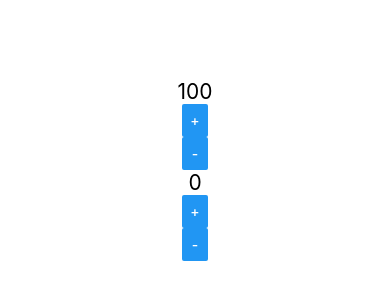
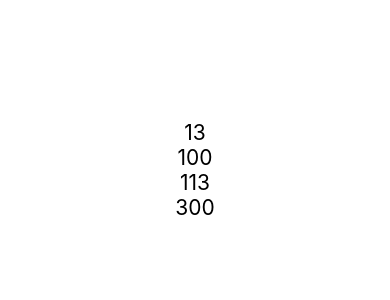
Before and after one commit to heyimleaf/react-native-course, a React Native app in the folder Exercicios/: screen / in a window 390 px wide. Shown: the part 252-552 px from the top of the page. Built offline with nearby package versions, Linux system fonts and the light colour scheme.

Commit message:
feat: direct communication

```diff
--- a/Exercicios/src/App.js
+++ b/Exercicios/src/App.js
@@ -1,6 +1,7 @@
 import React from 'react';
 import {View, StyleSheet} from 'react-native';
-import Cont from './components/Cont';
+import Dad from './components/direct/Dad';
+// import Cont from './components/Cont';
 
 // import First from './components/First';
 // import CompDefault, {Comp1, Comp2} from './components/Multi';
@@ -23,11 +24,10 @@ import Cont from './components/Cont';
 
 export default () => (
   <View style={style.App}>
+    <Dad />
+    {/* <Button />
     <Cont initial={100} pass={10} />
     <Cont />
-
-    {/* <Button /> */}
-
     {/* //   <CompDefault />
   //   <Comp1 />
   //   <Comp2 />
--- /dev/null
+++ b/Exercicios/src/components/direct/Dad.js
@@ -0,0 +1,13 @@
+import React from 'react';
+import Son from './Son';
+
+export default (props) => {
+  let x = 13;
+  let y = 100;
+  return (
+    <>
+      <Son a={x} b={y} />
+      <Son a={x + 100} b={y + 200} />
+    </>
+  );
+};
--- /dev/null
+++ b/Exercicios/src/components/direct/Son.js
@@ -0,0 +1,12 @@
+import React from 'react';
+import {View, Text} from 'react-native';
+import style from '../style';
+
+export default (props) => {
+  return (
+    <>
+      <Text style={style.txtL}>{props.a}</Text>
+      <Text style={style.txtL}>{props.b}</Text>
+    </>
+  );
+};
```
Also changed, not shown: Exercicios/src/components/temp.js (added).
